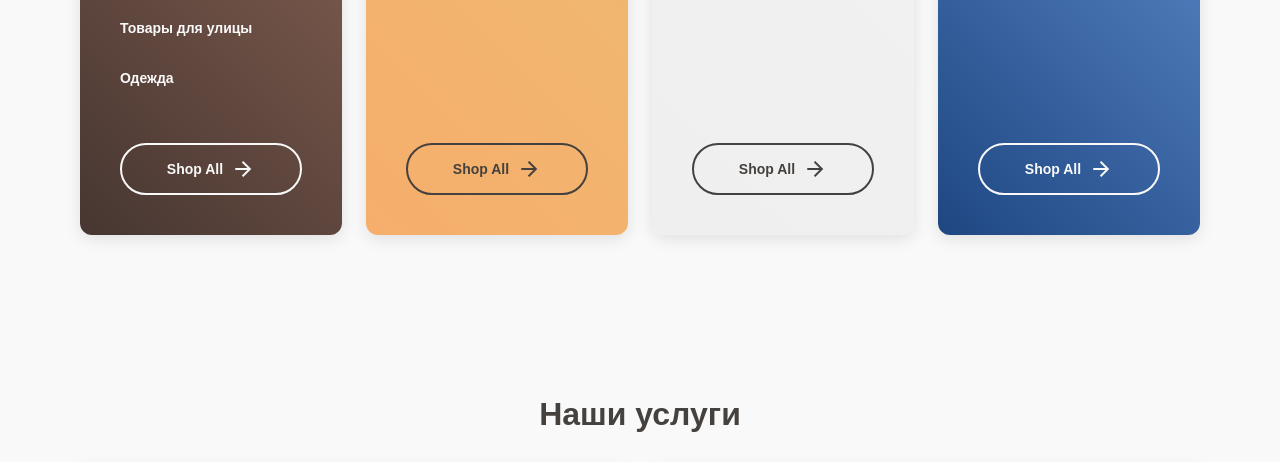
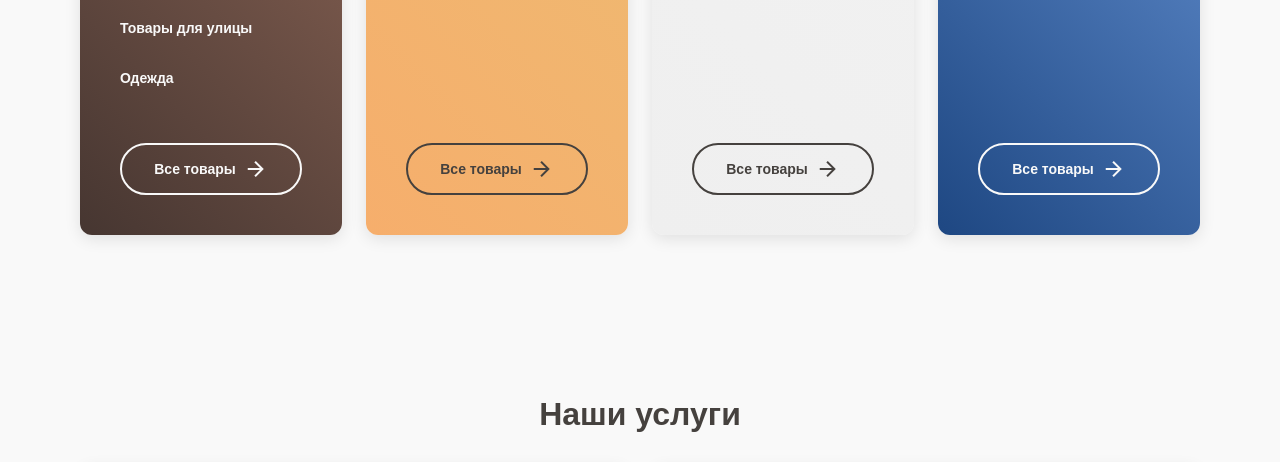
Before and after one commit to pookyskeekys/pookyskeekys.github.io, a plain HTML site: page index.html in a window 1280 px wide. Shown: the part 1052-1514 px from the top of the page. Drawn offline with nearby package versions, Linux system fonts and the light colour scheme.

Commit message:
Add files via upload

```diff
--- a/index.html
+++ b/index.html
@@ -129,7 +129,7 @@
                     <li><a href="#">Товары для улицы</a></li>
                     <li><a href="#">Одежда</a></li>
 
-                    <button class="btn-outline-light">Shop All<span class="material-symbols-outlined">
+                    <button class="btn-outline-light">Все товары<span class="material-symbols-outlined">
                             arrow_forward
                         </span></button>
 
@@ -144,7 +144,7 @@
                     <li><a href="#">Еда &amp; Лакомства</a></li>
                     <li><a href="#">Игрушки</a></li>
                     <li><a href="#">Кровати &amp; Мебель</a></li>
-                    <button class="btn-outline-dark">Shop All<span class="material-symbols-outlined">
+                    <button class="btn-outline-dark">Все товары<span class="material-symbols-outlined">
                             arrow_forward
                         </span></button>
                 </ul>
@@ -157,7 +157,7 @@
                     <li><a href="#">Еда &amp; Лакомства</a></li>
                     <li><a href="#">Игрушки</a></li>
                     <li><a href="#">Мебель</a></li>
-                    <button class="btn-outline-dark">Shop All<span class="material-symbols-outlined">
+                    <button class="btn-outline-dark">Все товары<span class="material-symbols-outlined">
                             arrow_forward
                         </span></button>
                 </ul>
@@ -170,7 +170,7 @@
                     <li><a href="#">Еда</a></li>
                     <li><a href="#">Аквариумы</a></li>
                     <li><a href="#">Камни &amp; Декорации</a></li>
-                    <button class="btn-outline-light">Shop All<span class="material-symbols-outlined">
+                    <button class="btn-outline-light">Все товары<span class="material-symbols-outlined">
                             arrow_forward
                         </span></button>
                 </ul>
```
